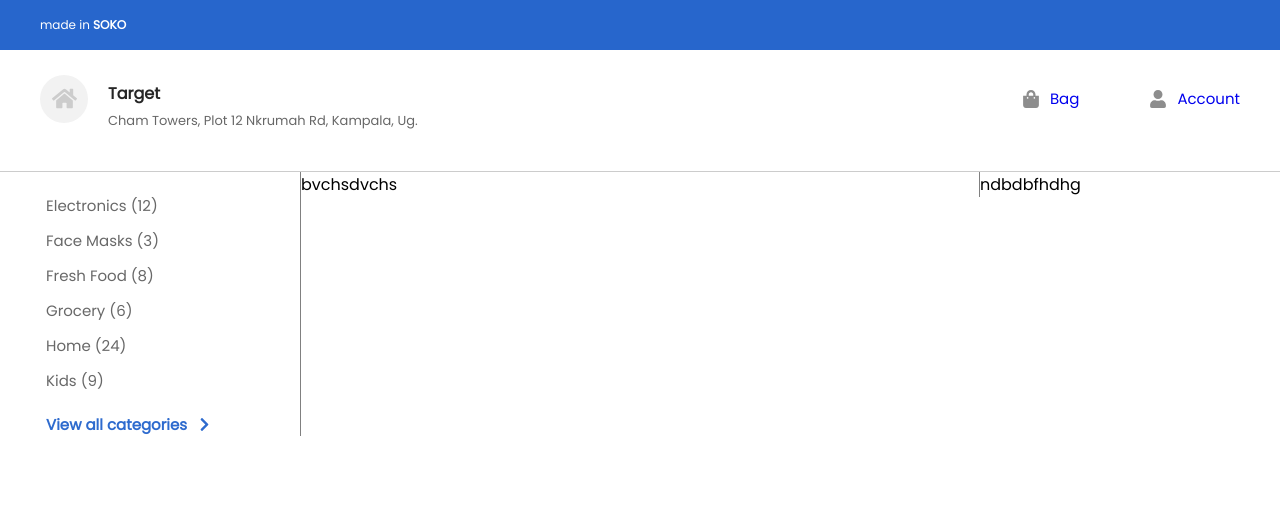
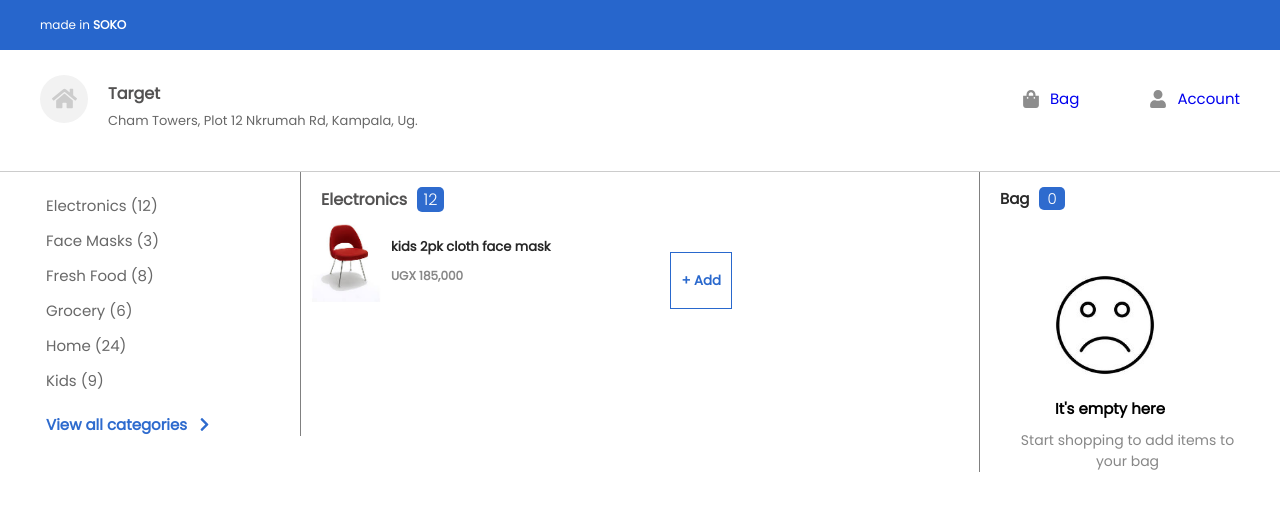
Before and after one commit to Lucy922/marvel, a React (Create React App) app: page / in a window 1280 px wide. Shown: the top 508 px of the page. Built offline with nearby package versions, Linux system fonts and the light colour scheme.

Commit message:
created items and footer component

```diff
--- a/src/components/Content.js
+++ b/src/components/Content.js
@@ -1,9 +1,10 @@
 import "./Content.css"
+import Items from "./Items"
 
 const Content = () => {
   return (
    <div className="content">
-      bvchsdvchs
+      <Items title='kids 2pk cloth face mask' amount='UGX 185,000' />
   </div>
 
 
--- /dev/null
+++ b/src/components/Items.css
@@ -0,0 +1,54 @@
+.title{
+  display: flex;
+  color: #535252;
+}
+
+.number{
+  padding: 0rem 0.4rem;
+  background-color: #2E6BCE;
+  border-radius: 5px;
+  color: white;
+  margin-left: 10px;
+  font-weight: 200;
+}
+
+.props{
+  display: block;
+  margin-top: 25px;
+  font-size: 13px;
+  font-weight: 600;
+  color: #262626;
+}
+
+.amount{
+  margin-top: 10px;
+}
+
+.thumbnail img{
+ width: 90px;
+}
+
+.wrap a{
+display: flex;
+text-decoration: none;
+}
+
+.amount{
+  display: block;
+}
+
+p{
+  font-size: 12px;
+  color: #878787;
+}
+
+.btn{
+  margin-top: 40px;
+  margin-left: 120px;
+  padding: 0px 10px;
+  text-align: center;
+  color: #2968CD;
+  border: 1px solid #2968CD;
+  background-color: white;
+  font-weight: 600;
+}
--- /dev/null
+++ b/src/components/Items.js
@@ -0,0 +1,33 @@
+import "./Items.css"
+import image from '../assets/img/images.jpg'
+
+const Items = ({ title, amount}) => {
+  return (
+    <div>
+
+      <div>
+        <h3 className="title">
+            Electronics
+           <div className="number">12</div>
+        </h3>
+      </div>
+
+      <div className="wrap">
+        <a href="#">
+        <div className="thumbnail">
+        <img src={image} />
+      </div>
+        <div className="props">
+          {title}
+          <p className="amount">{amount}</p>
+        </div>
+        <button className="btn">+ Add</button>
+      </a>
+
+      </div>
+
+    </div>
+  )
+}
+
+export default Items
--- a/src/components/RightSidebar.css
+++ b/src/components/RightSidebar.css
@@ -4,3 +4,40 @@
   width: 260px;
   border-left: 1px solid grey;
 }
+
+.right-sidenav img{
+  width: 130px;
+  margin-left: 60px;
+  margin-top: 50px;
+}
+
+.bag{
+  display: flex;
+  color: #2a2a2a;
+  font-size: 15px;
+  margin-left: 20px;
+  margin-top: 15px;
+}
+
+.numb{
+  padding: 0rem 0.5rem;
+  background-color: #2E6BCE;
+  border-radius: 5px;
+  color: white;
+  margin-left: 10px;
+  font-weight: 200;
+}
+
+.emp{
+  font-size: 15px;
+}
+
+.paragraph{
+  margin-top: 10px;
+  margin-left: 35px;
+  font-size: 14px;
+}
+
+.text-box{
+  text-align: center;
+}
--- a/src/components/RightSidebar.js
+++ b/src/components/RightSidebar.js
@@ -1,9 +1,27 @@
 import "./RightSidebar.css"
+import image from '../assets/img/image.png'
 
 const RightSidebar = () => {
   return (
        <div className="right-sidenav">
-      ndbdbfhdhg
+         <div>
+        <h3 className="bag">
+            Bag
+           <div className="numb">0</div>
+        </h3>
+      </div>
+        <div className="img">
+           <img src={image} />
+        </div>
+
+        <div className="text-box">
+          <h3 className="emp">
+            It's empty here
+            </h3>
+          <p className="paragraph">
+            Start shopping to add items to your bag
+            </p>
+        </div>
     </div>
 
 
```
Also changed, not shown: src/components/Footer.js (added, +9 -0 lines), src/assets/img/image.png (added), src/assets/img/images.jpg (added), src/components/Footer.css (added).
